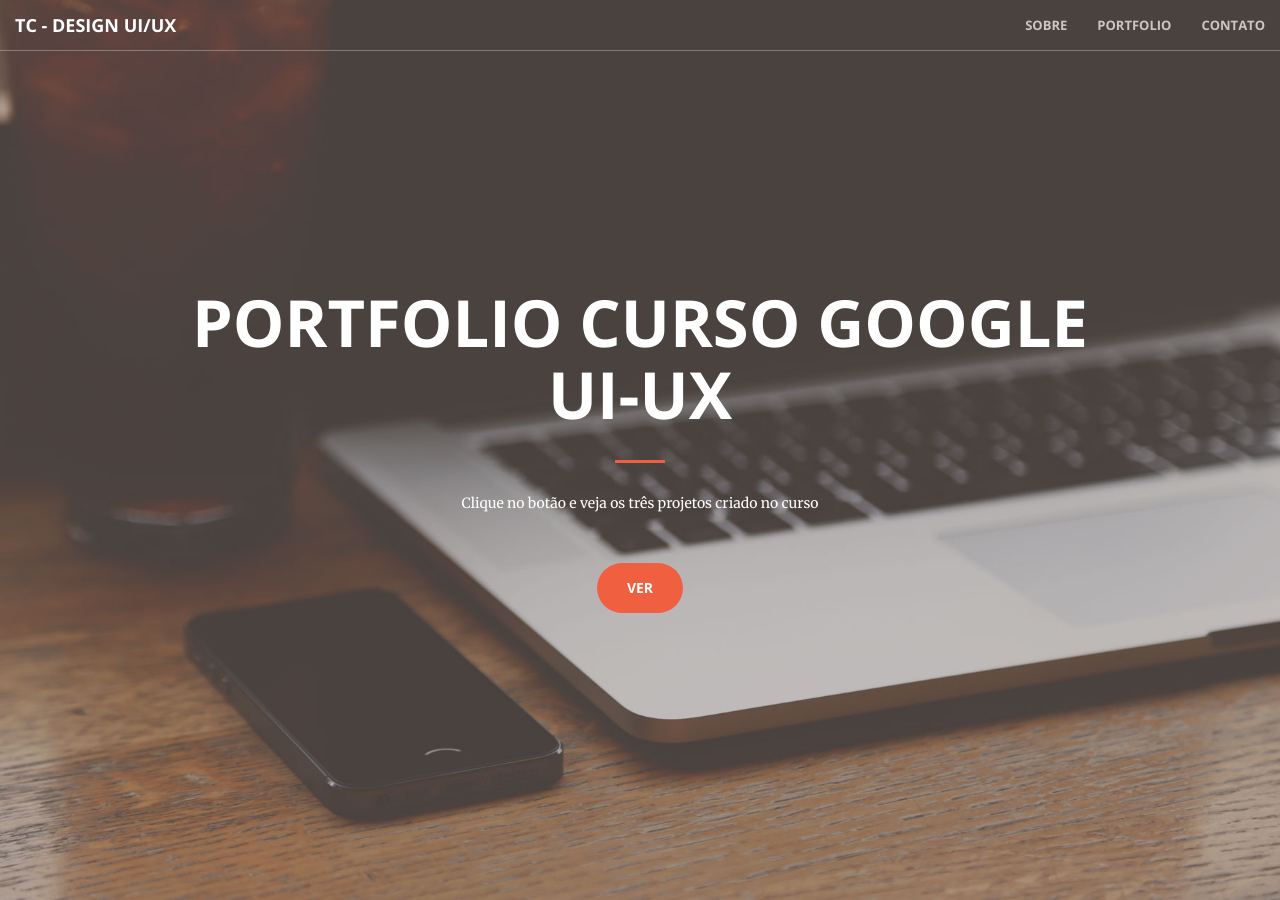
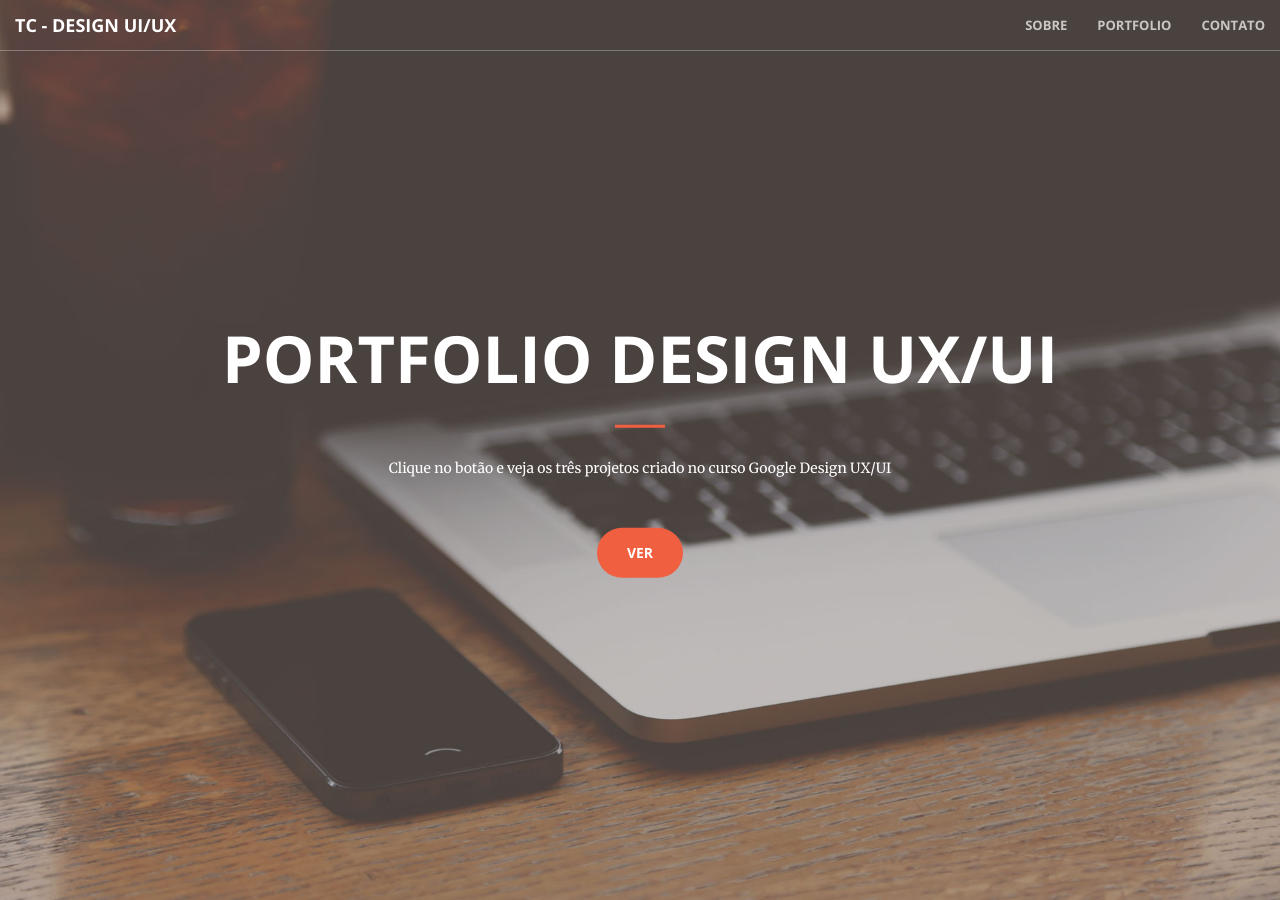
Before and after one commit to tiagocopelli/Coursera-Google-Design-UX, a Jekyll site: the page built from index.html, in a window 1280 px wide and 900 px high. Built offline with Jekyll 4.4.1, drawn with Linux system fonts in a browser that asks for light colours.

Commit message:
Update header.html

```diff
--- a/_includes/header.html
+++ b/_includes/header.html
@@ -1,8 +1,8 @@
 <header>
     <div class="header-content">
         <div class="header-content-inner">
-            <h1>Portfolio Curso Google UI-UX</h1>
-            <hr>Clique no botão e veja os três projetos criado no curso
+            <h1>Portfolio Design UX/UI</h1>
+            <hr>Clique no botão e veja os três projetos criado no curso Google Design UX/UI
             <p></p>
             <a href="#about" class="btn btn-primary btn-xl page-scroll">Ver</a>
         </div>
```
